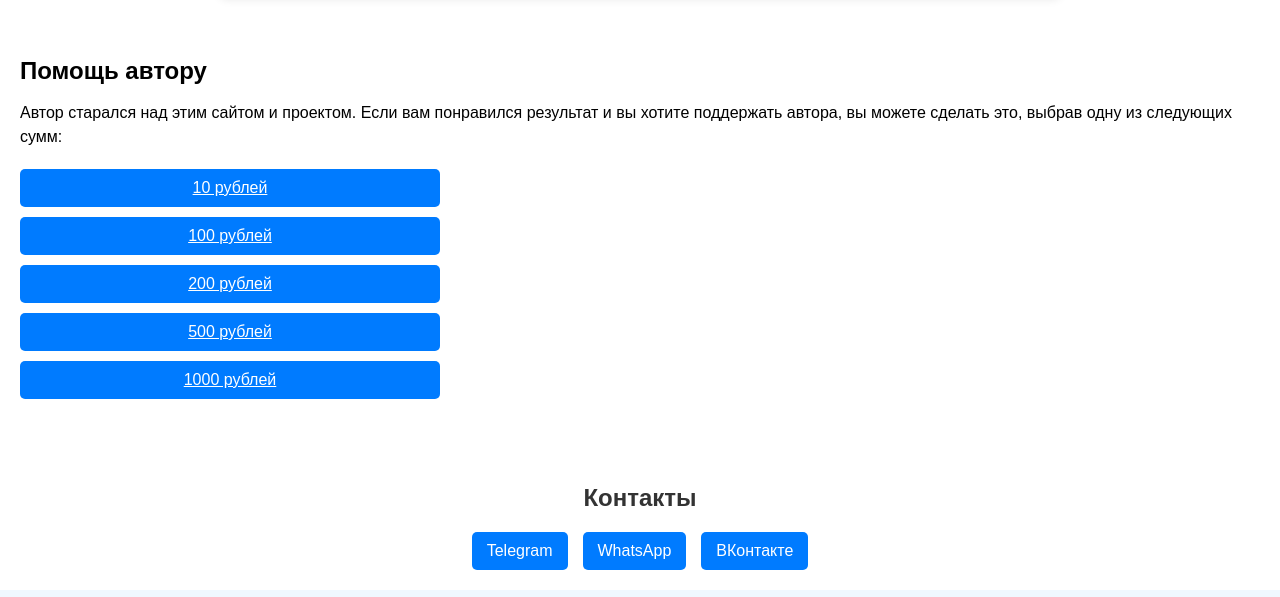
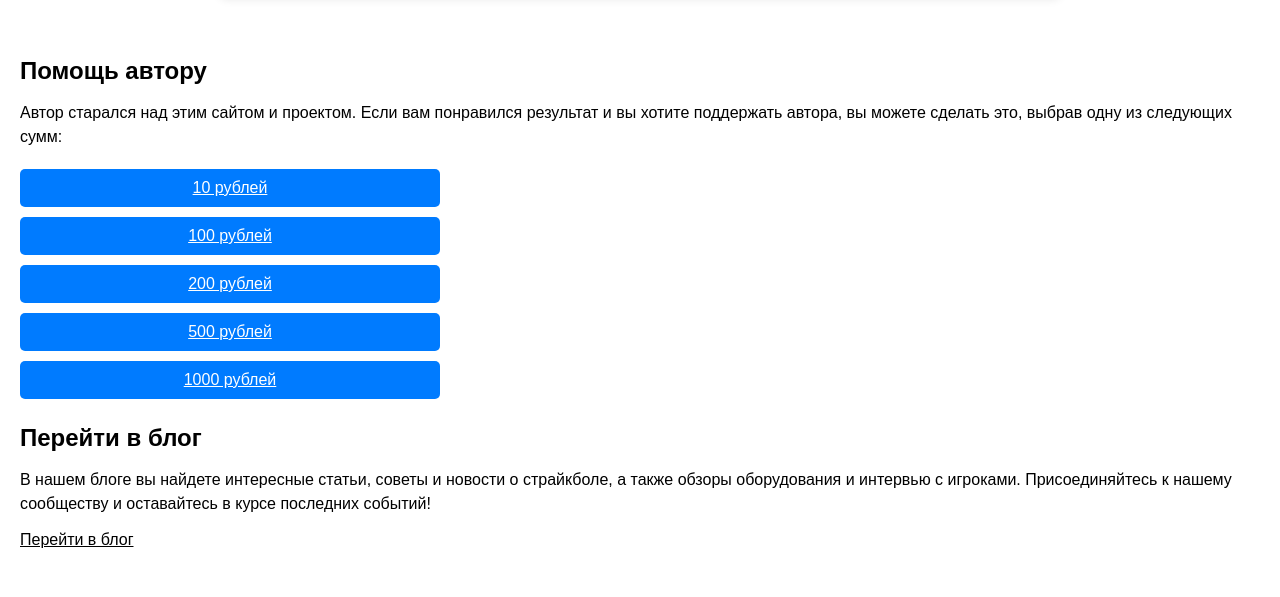
Before and after one commit to serges123abobus/AIRGUN.RU, a plain HTML site: page index.html in a window 1280 px wide. Shown: the part 1680-2277 px from the top of the page. Drawn offline with Linux system fonts and the light colour scheme.

Commit message:
index.html

```diff
--- a/index.html
+++ b/index.html
@@ -97,6 +97,17 @@
                 <a href="https://example.com/donate?amount=500" class="donate">500 рублей</a>
                 <a href="https://example.com/donate?amount=1000" class="donate">1000 рублей</a>
             </div>
+            <div class="blog-section">
+    <h2>Перейти в блог</h2>
+    <p>
+        В нашем блоге вы найдете интересные статьи, советы и новости о страйкболе,
+        а также обзоры оборудования и интервью с игроками. Присоединяйтесь к нашему
+        сообществу и оставайтесь в курсе последних событий!
+    </p>
+    <div class="button-container">
+        <a href="blog.html" class="blog-button">Перейти в блог</a> <!-- Замените на реальный путь к странице блога -->
+    </div>
+</div>
         </section>
         <section class="contacts">
             <h2>Контакты</h2>
```
